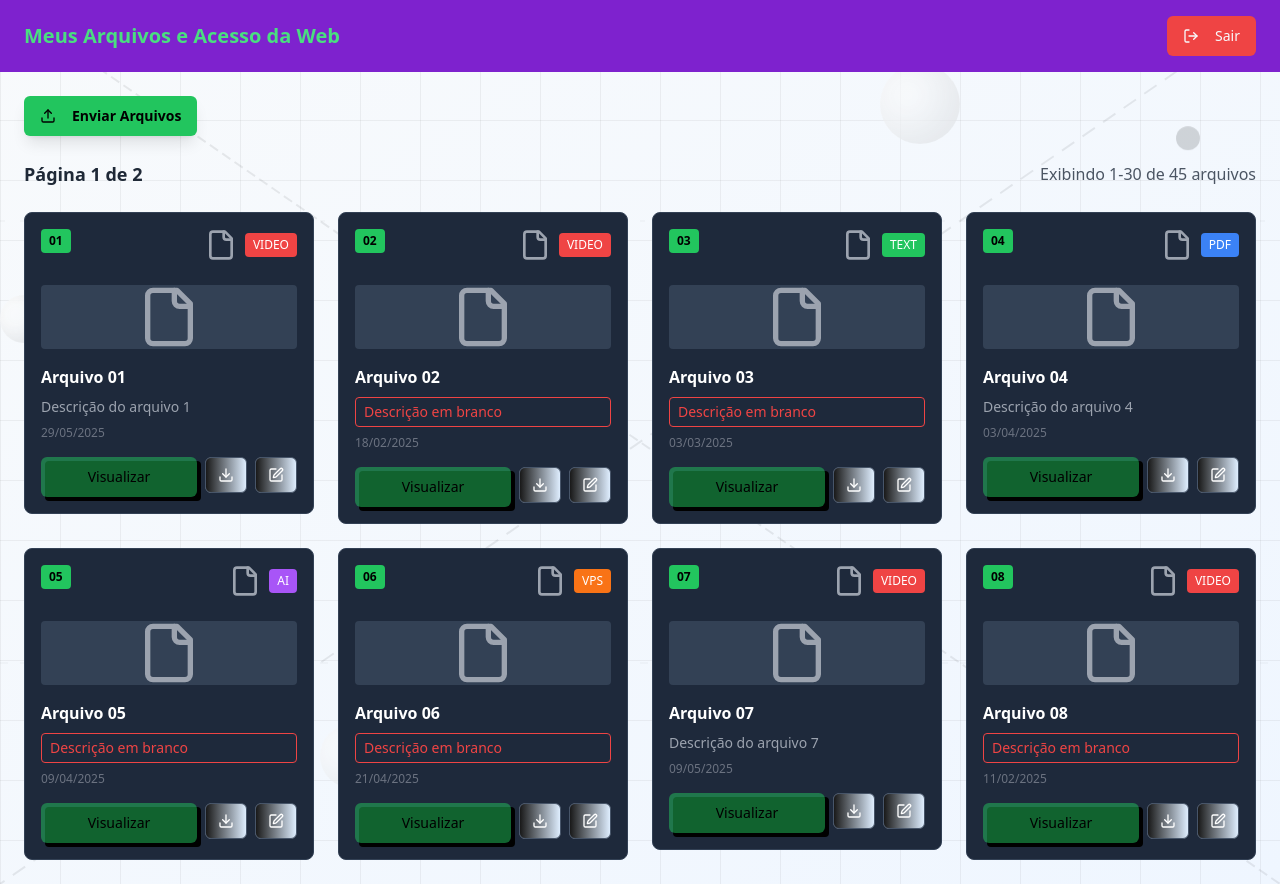
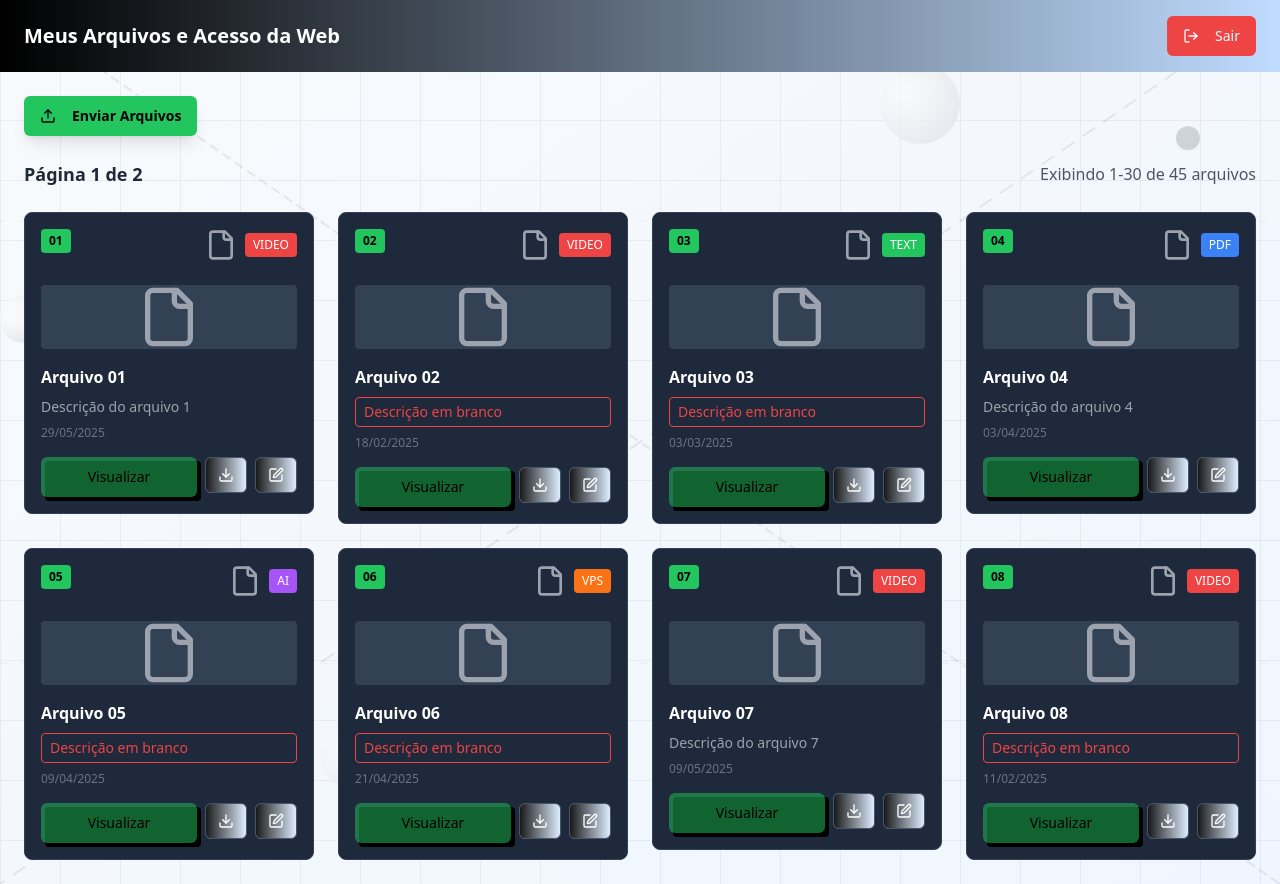
Before and after one commit to Facility2025/mystic-mirror-web-copy, a React (Vite) app: page / in a window 1280 px wide. Both pictures are taken after typing "name@example.com", "Sample123" into the empty fields and a click on the button "Entrar". Built offline with nearby package versions, Linux system fonts and the light colour scheme.

Commit message:
Fix: Update header styles
Change the header background to a black with baby blue gradient and set the text color to white.

```diff
--- a/src/components/Dashboard.tsx
+++ b/src/components/Dashboard.tsx
@@ -1,3 +1,4 @@
+
 import React, { useState } from 'react';
 import { Upload, LogOut, File } from 'lucide-react';
 import { Button } from '@/components/ui/button';
@@ -188,9 +189,9 @@ const Dashboard = ({ onLogout }: DashboardProps) => {
       </div>
 
       {/* Header */}
-      <header className="bg-purple-700 px-6 py-4 relative z-10">
+      <header className="bg-gradient-to-r from-black to-blue-200 px-6 py-4 relative z-10">
         <div className="flex justify-between items-center">
-          <h1 className="text-green-400 text-xl font-bold">Meus Arquivos e Acesso da Web</h1>
+          <h1 className="text-white text-xl font-bold">Meus Arquivos e Acesso da Web</h1>
           <Button
             onClick={onLogout}
             variant="destructive"
```
